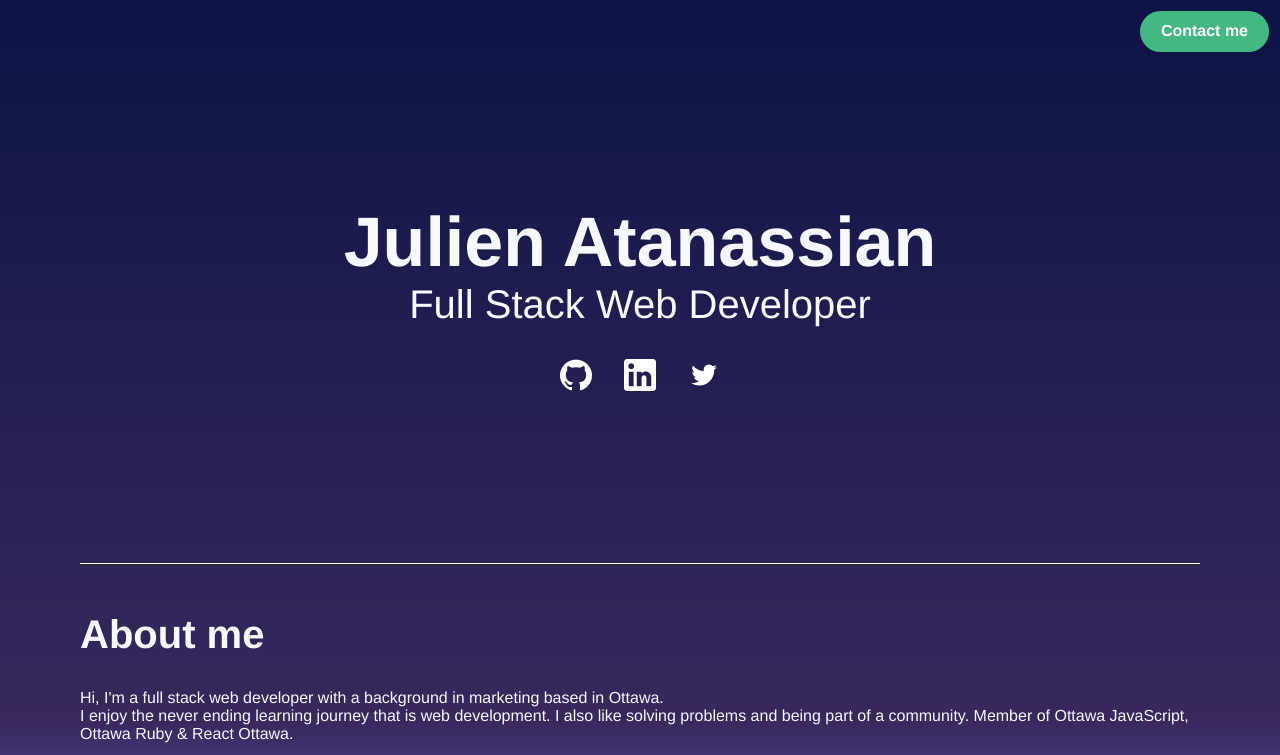
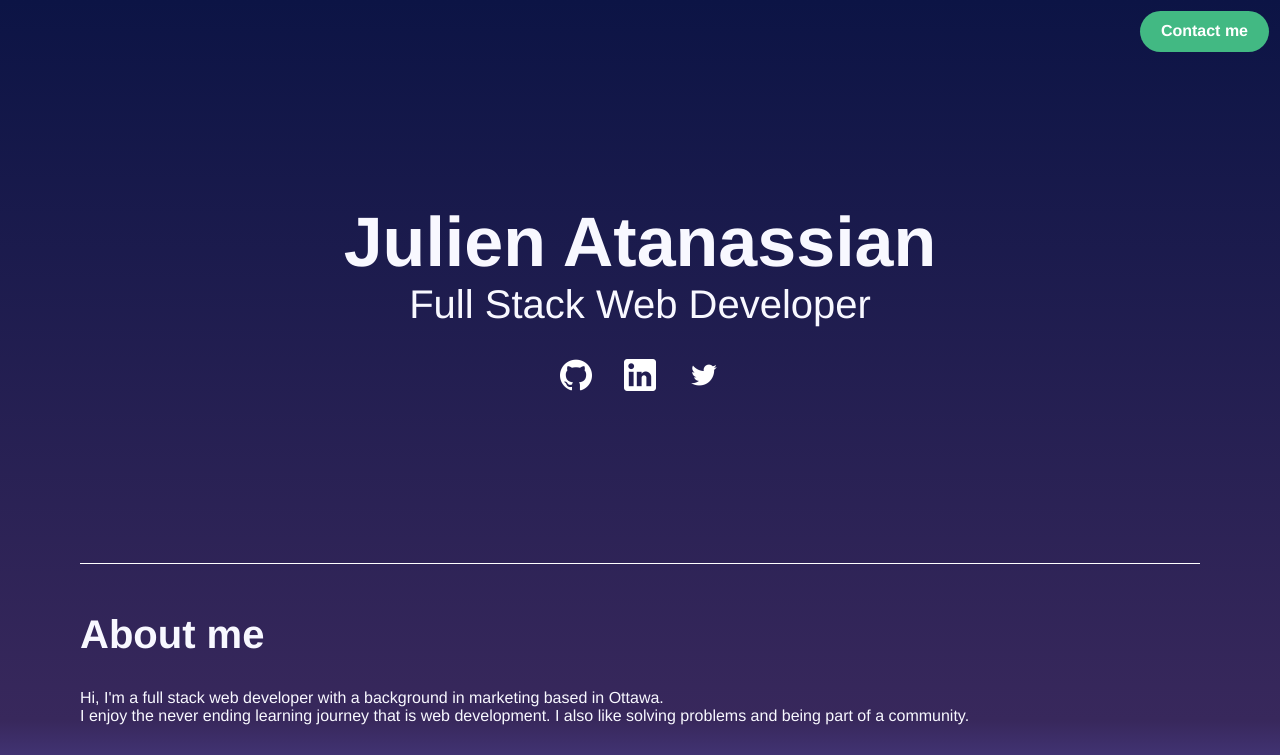
Before and after one commit to jatanassian/my_portfolio, a Vue app: page / in a window 1280 px wide. Shown: the top 755 px of the page. Built offline with nearby package versions, Linux system fonts and the light colour scheme.

Commit message:
remove meetups

```diff
--- a/src/components/About.vue
+++ b/src/components/About.vue
@@ -4,7 +4,7 @@
 
     <p>Hi, I'm a full stack web developer with a background in marketing based in Ottawa.</p>
 
-    <p>I enjoy the never ending learning journey that is web development. I also like solving problems and being part of a community. Member of Ottawa JavaScript, Ottawa Ruby & React Ottawa.</p>
+    <p>I enjoy the never ending learning journey that is web development. I also like solving problems and being part of a community.</p>
 
     <div class="tech">
       <ul class="tech-column">
@@ -52,7 +52,7 @@ h2 {
 
 .tech {
   display: grid;
-  grid-template-columns: repeat(1, 200px);
+  grid-template-columns: repeat(1, auto);
   grid-template-rows: auto;
 }
 
```
